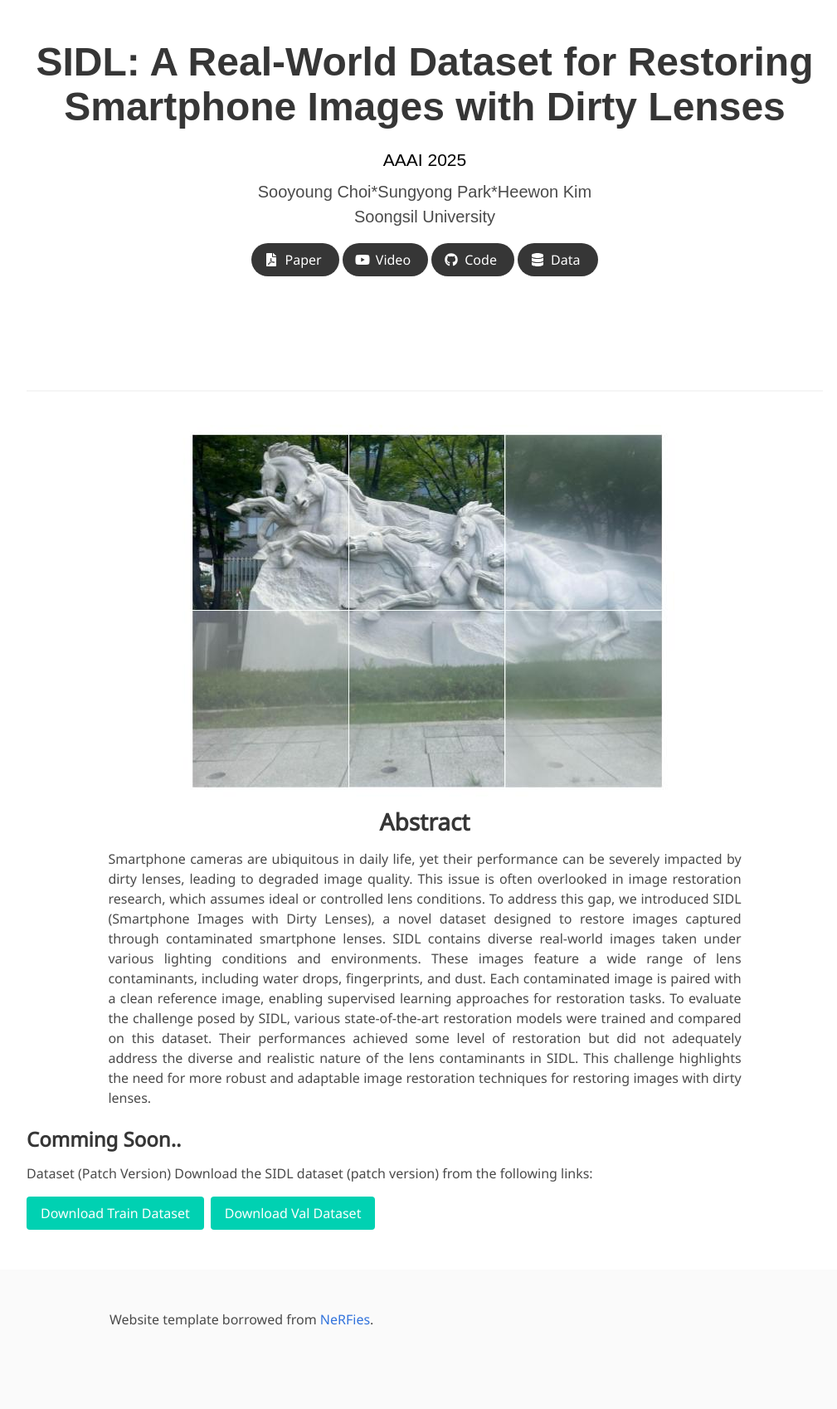
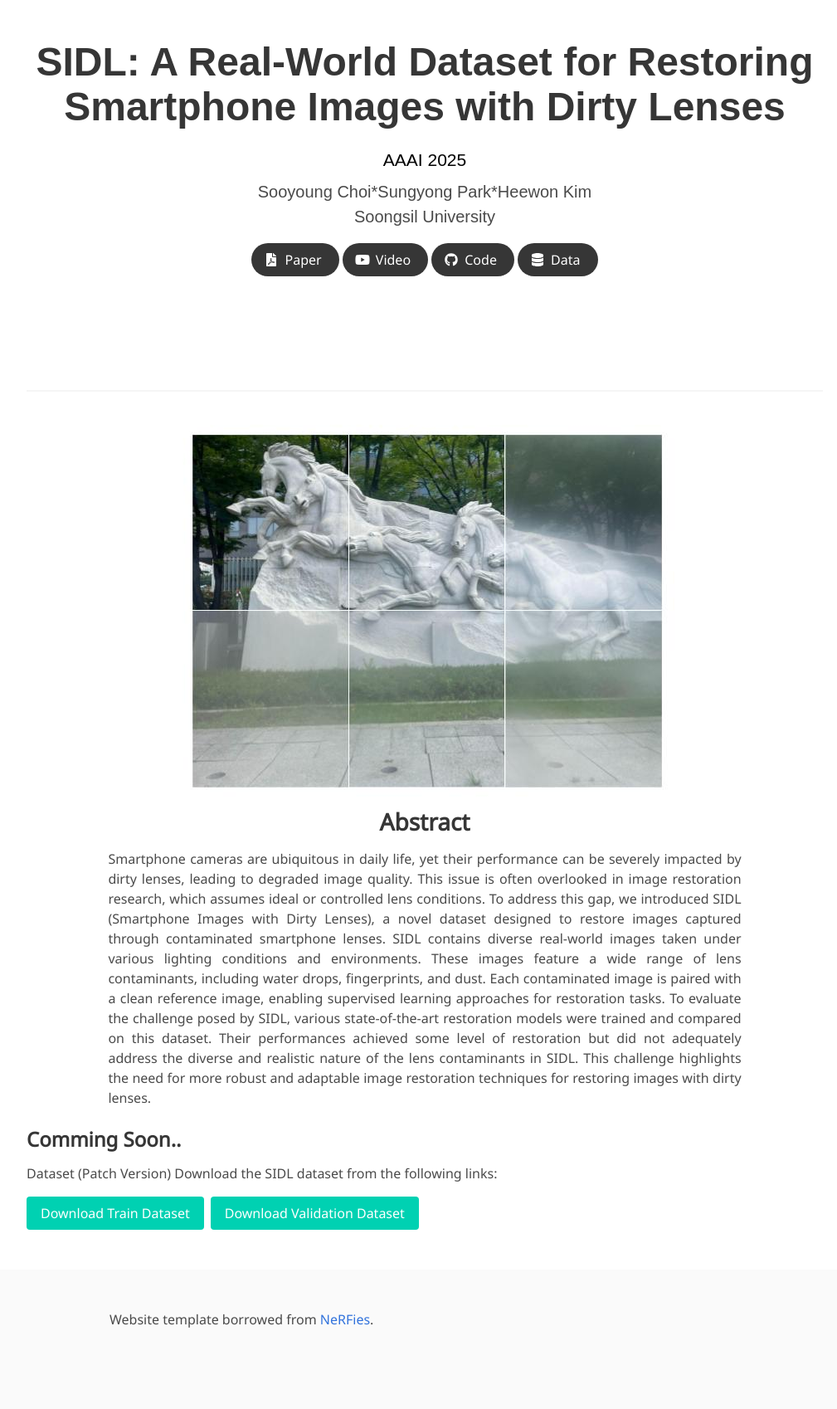
Before and after one commit to sidl-benchmark/sidl-benchmark.github.io, a Jekyll site: the page built from index.md, in a window 1280 px wide. Shown: the whole page at 83% size, without its empty margins (128-1137 px from the left). Built offline with Jekyll 4.4.1, drawn with Linux system fonts in a browser that asks for light colours; some web fonts are replaced.

Commit message:
Update index.md

```diff
--- a/index.md
+++ b/index.md
@@ -36,11 +36,11 @@ data: "https://github.com/your-repo/dataset"
 </div>
 
 Dataset (Patch Version)
-Download the SIDL dataset (patch version) from the following links:
+Download the SIDL dataset from the following links:
 
 <div class="buttons" style="text-align: center; margin-top: 1em;">
   <a class="button is-primary" href="https://drive.google.com/file/d/1es3rPo5Y9O96EjDVXanUY8NpaRprWH-h/view?usp=sharing" target="_blank">Download Train Dataset</a>
-  <a class="button is-primary" href="https://github.com/your-repo/dataset" target="_blank">Download Val Dataset</a>
+  <a class="button is-primary" href="https://github.com/your-repo/dataset" target="_blank">Download Validation Dataset</a>
 </div>
 
 <!-- ## Background
```
